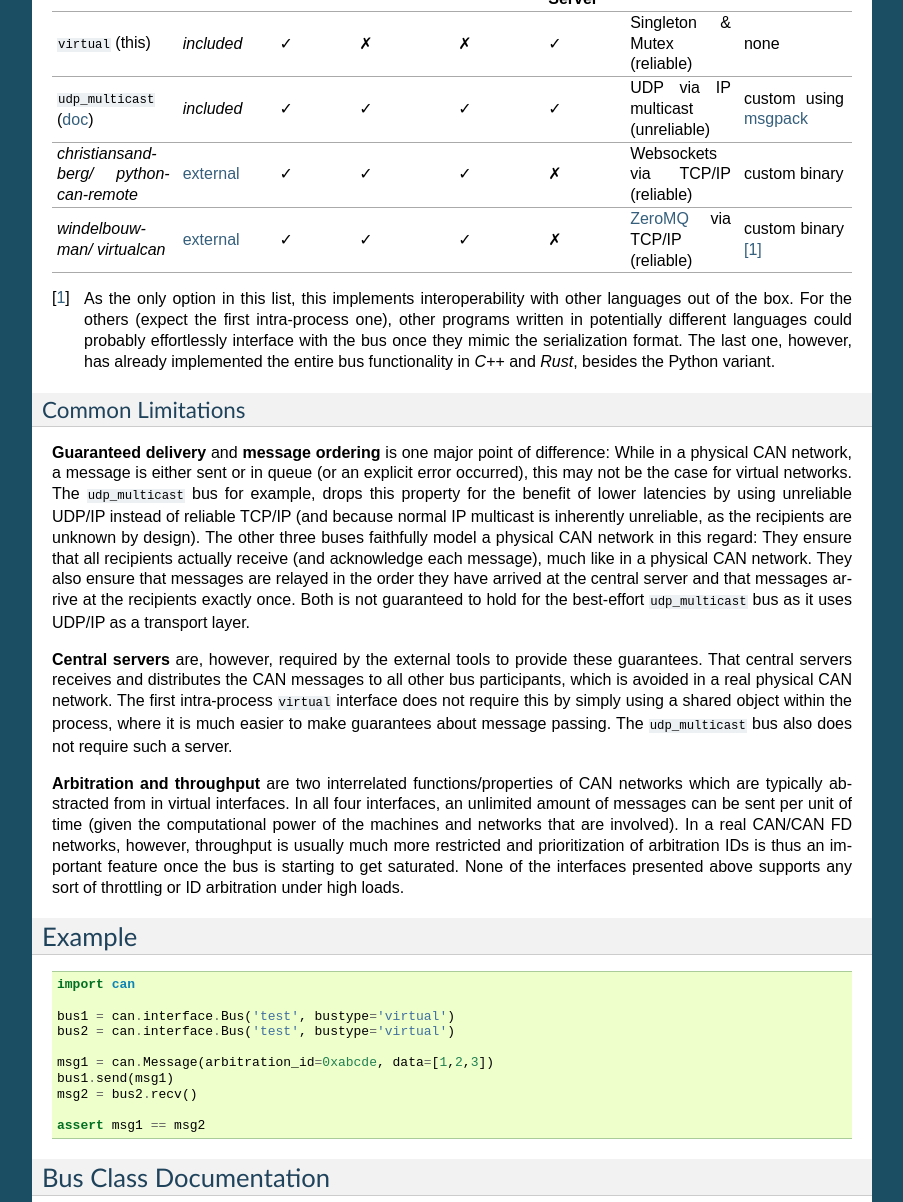
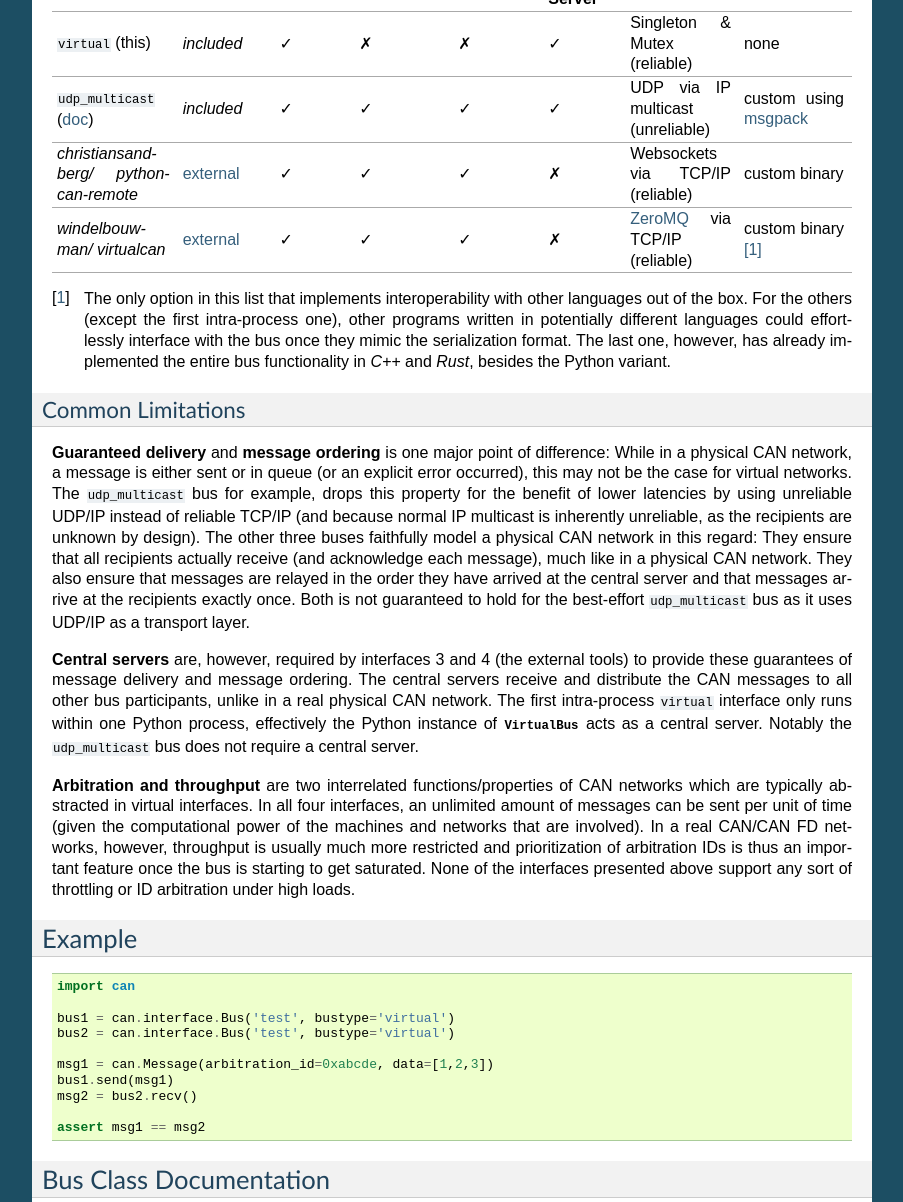
Before and after one commit to hardbyte/python-can, a Sphinx documentation site: the page built from doc/interfaces/virtual.rst, in a window 1280 px wide and 1400 px high, scrolled down 490 px, cut to the strip 0-1202 px from the top of the window. Shown: the whole strip, without its empty margins (198-1101 px from the left). Built offline with Sphinx 7.4.7, drawn with Linux system fonts in a browser that asks for light colours.

Commit message:
Minor doc tweaks for udp multicast

```diff
--- a/doc/interfaces/udp_multicast.rst
+++ b/doc/interfaces/udp_multicast.rst
@@ -25,7 +25,7 @@ for specifying multicast IP addresses.
 Supported Platforms
 -------------------
 
-It should work on must Unix systems (including Linux with kernel 2.6.22+) but currently not on Windows.
+It should work on most Unix systems (including Linux with kernel 2.6.22+) but currently not on Windows.
 
 Example
 -------
@@ -40,7 +40,7 @@ from ``bus_1`` to ``bus_2``:
         from can.interfaces.udp_multicast import UdpMulticastBus
 
         # The bus can be created using the can.Bus wrapper class or using UdpMulticastBus directly
-        with can.Bus(channel=UdpMulticastBus.DEFAULT_GROUP_IPv6, bustype='multicast_ip') as bus_1, \
+        with can.Bus(channel=UdpMulticastBus.DEFAULT_GROUP_IPv6, bustype='udp_multicast') as bus_1, \
                 UdpMulticastBus(channel=UdpMulticastBus.DEFAULT_GROUP_IPv6) as bus_2:
 
             # register a callback on the second bus that prints messages to the standard out
--- a/doc/interfaces/virtual.rst
+++ b/doc/interfaces/virtual.rst
@@ -45,9 +45,9 @@ The following table compares some known virtual interfaces:
 +----------------------------------------------------+-----------------------------------------------------------------------+-----------+-------------+-------------+--------------------+---------------------------------------------+---------------------------------------------------------------------+
 
 .. [#f1]
-    As the only option in this list, this implements interoperability with other languages
-    out of the box. For the others (expect the first intra-process one), other programs written
-    in potentially different languages could probably effortlessly interface with the bus
+    The only option in this list that implements interoperability with other languages
+    out of the box. For the others (except the first intra-process one), other programs written
+    in potentially different languages could effortlessly interface with the bus
     once they mimic the serialization format. The last one, however, has already implemented
     the entire bus functionality in  *C++* and *Rust*, besides the Python variant.
 
@@ -66,19 +66,19 @@ messages are relayed in the order they have arrived at the central server and th
 arrive at the recipients exactly once. Both is not guaranteed to hold for the best-effort
 ``udp_multicast`` bus as it uses UDP/IP as a transport layer.
 
-**Central servers** are, however, required by the external tools to provide these guarantees.
-That central servers receives and distributes the CAN messages to all other bus participants,
-which is avoided in a real physical CAN network.
-The first intra-process ``virtual`` interface does not require this by simply using a shared
-object within the process, where it is much easier to make guarantees about message passing.
-The ``udp_multicast`` bus also does not require such a server.
+**Central servers** are, however, required by interfaces 3 and 4 (the external tools) to provide
+these guarantees of message delivery and message ordering. The central servers receive and distribute
+the CAN messages to all other bus participants, unlike in a real physical CAN network.
+The first intra-process ``virtual`` interface only runs within one Python process, effectively the
+Python instance of :class:`VirtualBus` acts as a central server. Notably the ``udp_multicast`` bus
+does not require a central server.
 
 **Arbitration and throughput** are two interrelated functions/properties of CAN networks which
-are typically abstracted from in virtual interfaces. In all four interfaces, an unlimited amount
+are typically abstracted in virtual interfaces. In all four interfaces, an unlimited amount
 of messages can be sent per unit of time (given the computational power of the machines and
 networks that are involved). In a real CAN/CAN FD networks, however, throughput is usually much
 more restricted and prioritization of arbitration IDs is thus an important feature once the bus
-is starting to get saturated. None of the interfaces presented above supports any sort of throttling
+is starting to get saturated. None of the interfaces presented above support any sort of throttling
 or ID arbitration under high loads.
 
 Example
```
Also changed, not shown: 1 other file.
